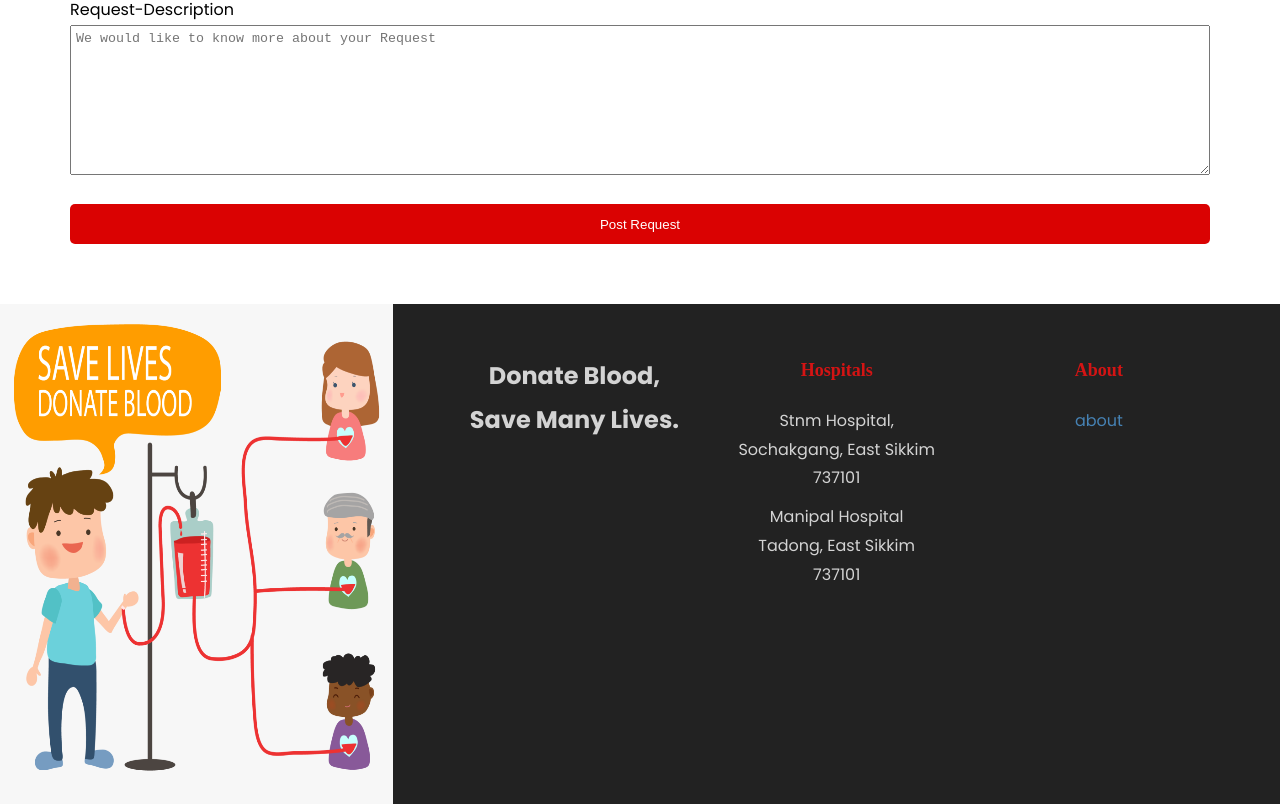
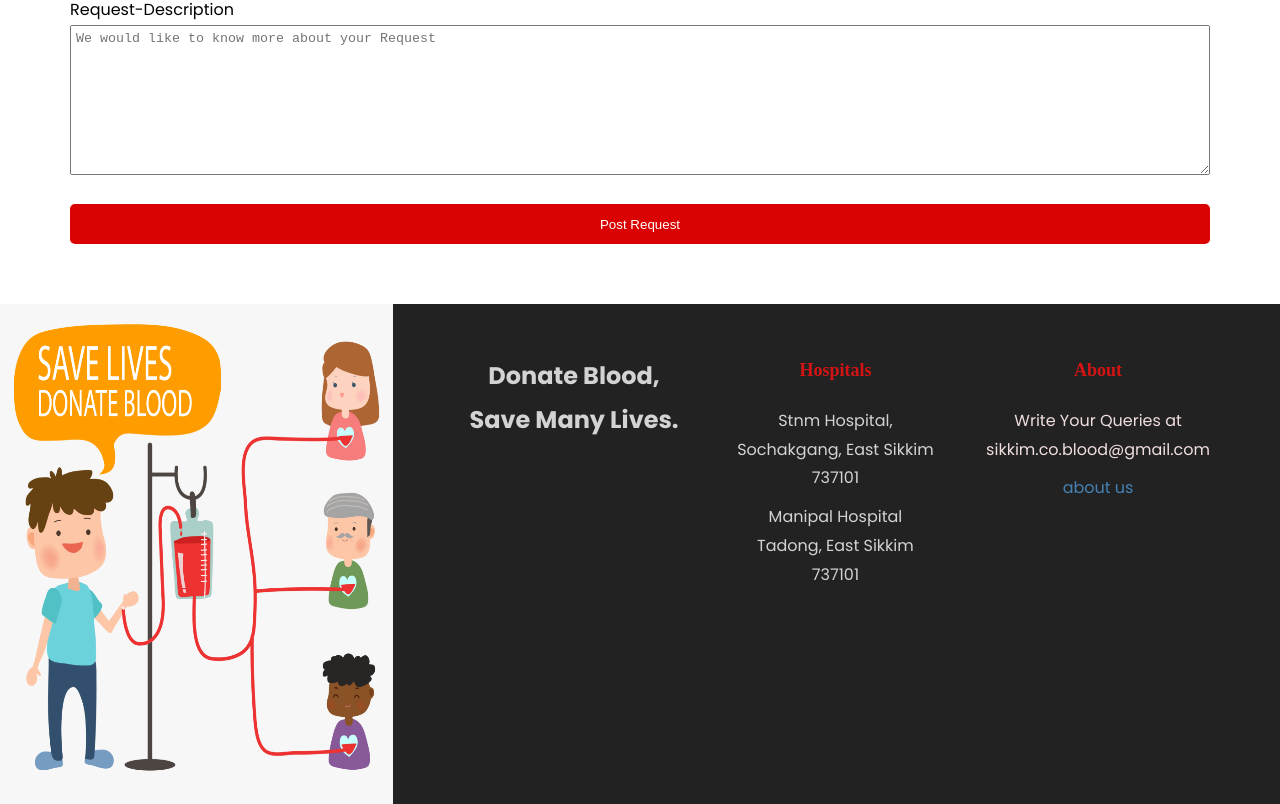
Before and after one commit to bridgecrew-perf6/FrontEndDeploy, a Next.js app: page /requests/add in a window 1280 px wide. Shown: the part 547-1351 px from the top of the page. Built offline with nearby package versions, Linux system fonts and the light colour scheme; no server answers.

Commit message:
final commit

```diff
--- a/components/Footer.js
+++ b/components/Footer.js
@@ -30,8 +30,9 @@ export default function Footer() {
         </div>
         <div className={styles.card}>
           <h1 className={styles.title}>About</h1>
+          <p>Write Your Queries at sikkim.co.blood@gmail.com</p>
           <Link href="/about">
-           <a> about</a>
+           <a> about us</a>
           </Link>
         </div>
       </div>
--- a/pages/requests/[slug].js
+++ b/pages/requests/[slug].js
@@ -132,7 +132,7 @@ export default function EventPage({ evt }) {
       <div className={styles.event}>
         <span>{new Date(evt.date).toLocaleDateString("en-UK")}</span>
 
-        <h1>Contact Persons Name:{evt.name}</h1>
+        <h1>Contact Person Name:{evt.name}</h1>
         <ToastContainer />
         {
           <div className="image">
```
